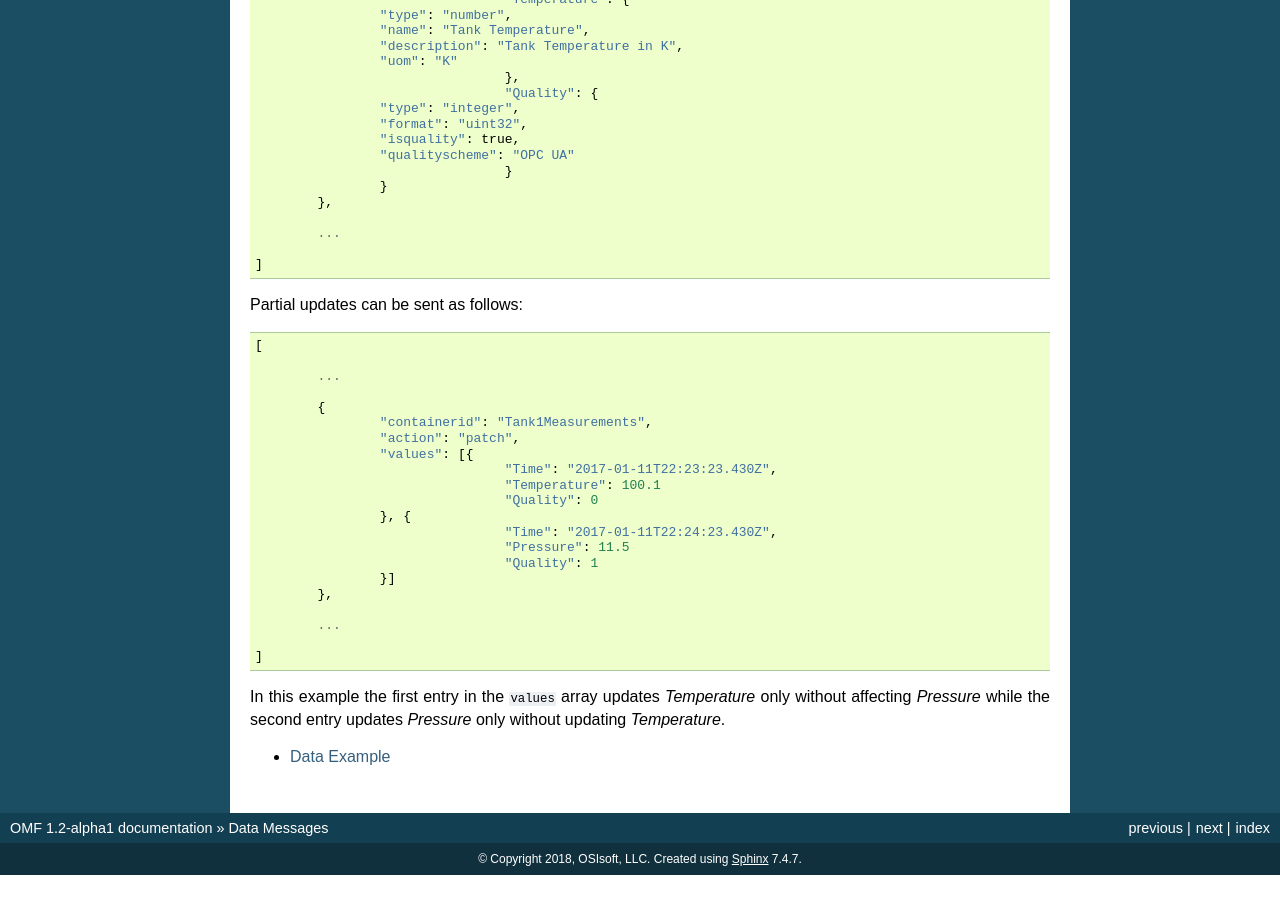
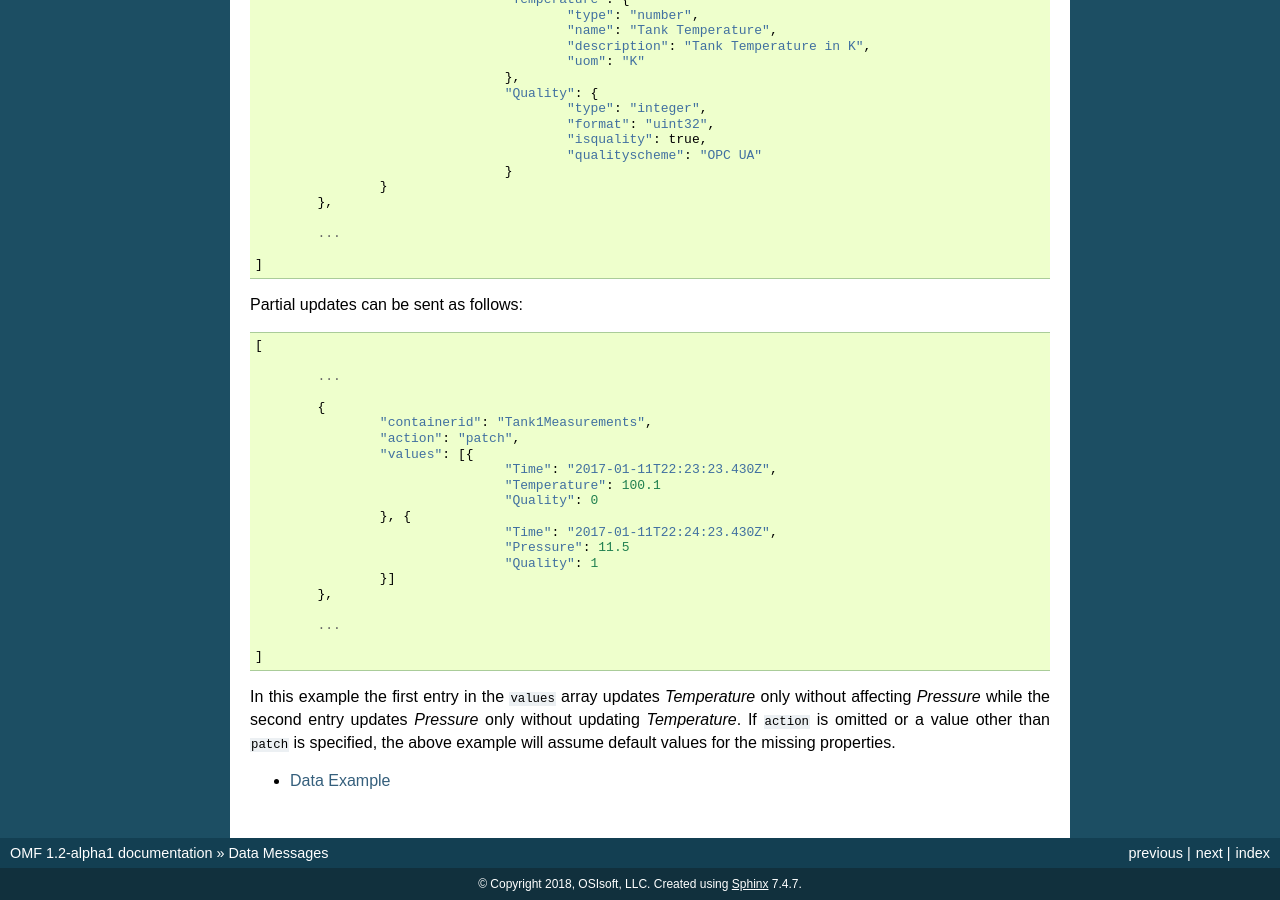
Before and after one commit to AVEVA/OMF-Docs, a Sphinx documentation site: the page built from docs/Data_Messages.rst, in a window 1280 px wide and 900 px high, scrolled down 953 px. Built offline with Sphinx 7.4.7, drawn with Linux system fonts in a browser that asks for light colours; before the commit the page ends 1828 px from its top, so only the background shows below that.

Commit message:
Add explanation for partial updates

```diff
--- a/docs/Data_Messages.rst
+++ b/docs/Data_Messages.rst
@@ -49,16 +49,16 @@ Assuming the type below has been defined previously:
 						"uom": "pascal"
 					},
 					"Temperature": {
-                        "type": "number",
-                        "name": "Tank Temperature",
-                        "description": "Tank Temperature in K",
-                        "uom": "K"
+						"type": "number",
+						"name": "Tank Temperature",
+						"description": "Tank Temperature in K",
+						"uom": "K"
 					},
 					"Quality": {
-                        "type": "integer",
-                        "format": "uint32",
-                        "isquality": true,
-                        "qualityscheme": "OPC UA"
+						"type": "integer",
+						"format": "uint32",
+						"isquality": true,
+						"qualityscheme": "OPC UA"
 					}
 			}
 		},
@@ -93,7 +93,7 @@ Partial updates can be sent as follows:
 
 	]
 
-In this example the first entry in the ``values`` array updates *Temperature* only without affecting *Pressure* while the second entry updates *Pressure* only without updating *Temperature*.
+In this example the first entry in the ``values`` array updates *Temperature* only without affecting *Pressure* while the second entry updates *Pressure* only without updating *Temperature*. If ``action`` is omitted or a value other than ``patch`` is specified, the above example will assume default values for the missing properties.
 
 
 .. toctree::
```
